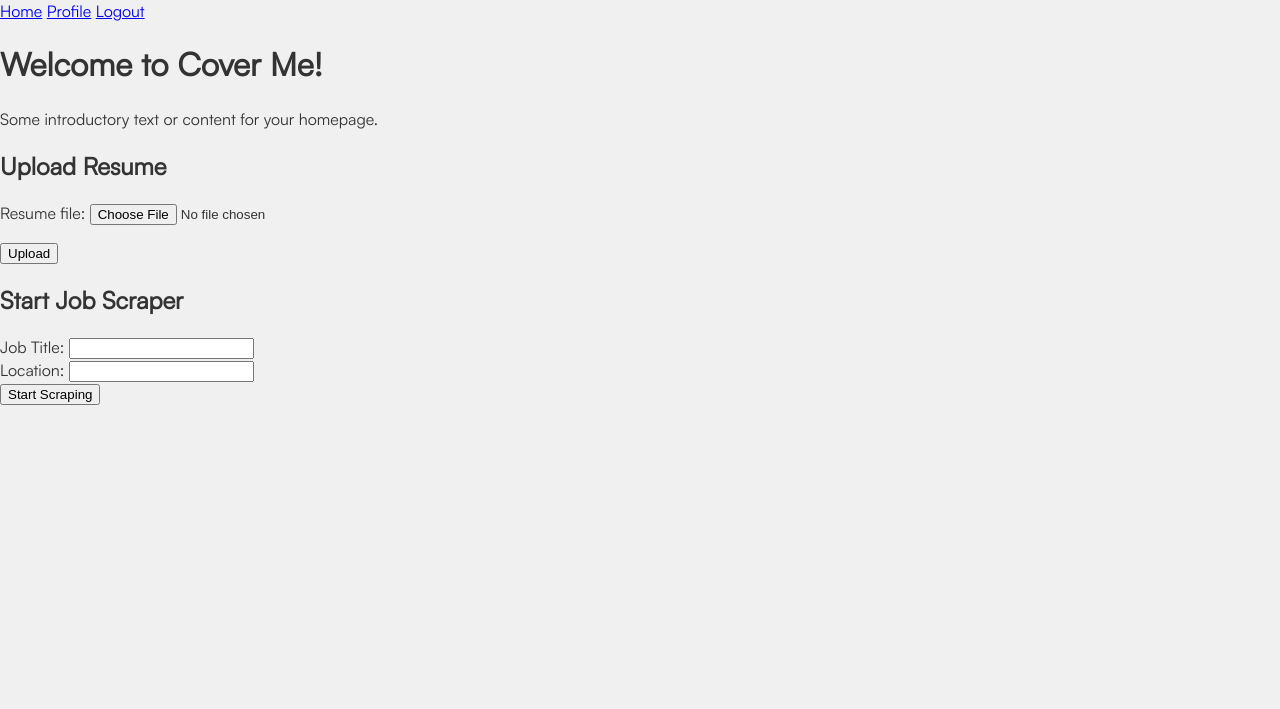
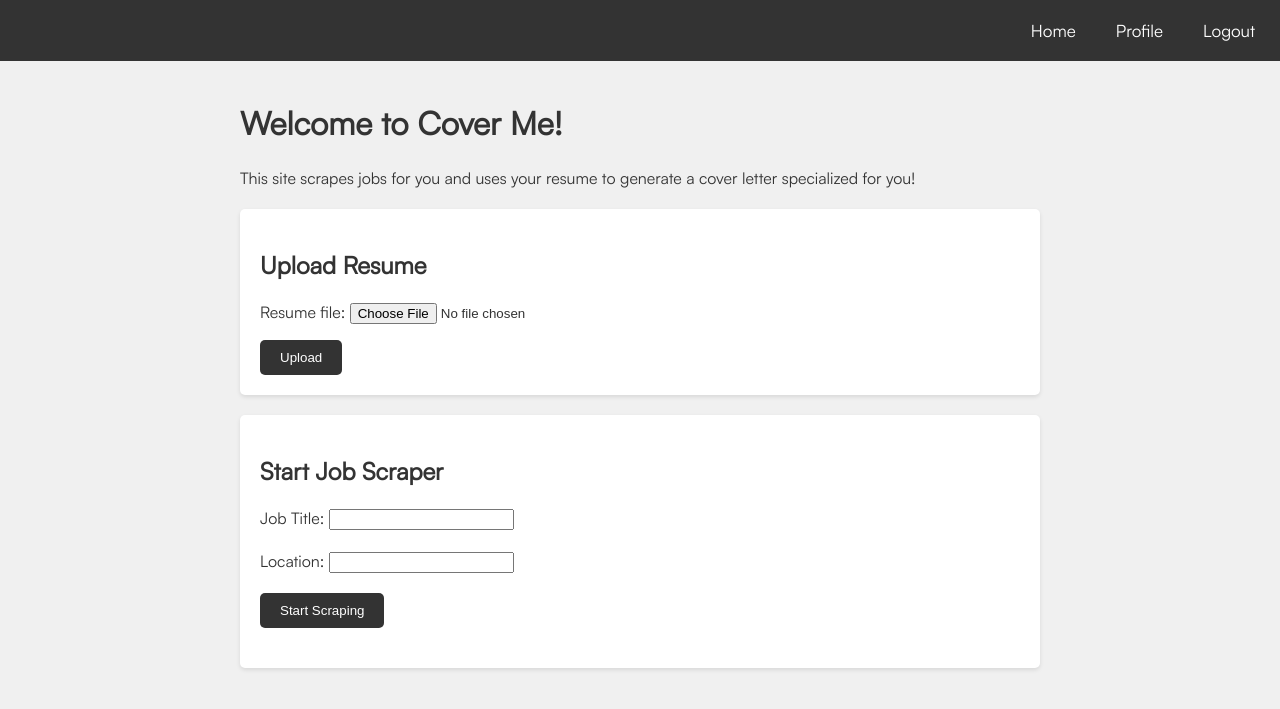
Before and after one commit to AnthonySinitsa/cover-me-resume, a Django app: page / in a window 1280 px wide. Shown: the top 709 px of the page. Run offline with Django 4.2, Linux system fonts and the light colour scheme; the visitor is signed in with stand-in values (Sample User, id 1); parts of the project's set-up code (start-up, migrations or seed data) failed here and were passed over.

Commit message:
styling changes

```diff
--- a/templates/home.html
+++ b/templates/home.html
@@ -1,31 +1,36 @@
 {% extends "base.html" %}
 
 {% block content %}
+<div class="content-container">
     <h1>Welcome to Cover Me!</h1>
-<p>Some introductory text or content for your homepage.</p>
+    <p>This site scrapes jobs for you and uses your resume to generate a cover letter specialized for you!</p>
 
+    <div class="form-container">
         <h2>Upload Resume</h2>
-<form method="post" enctype="multipart/form-data" action="{% url 'home' %}">
+        <form method="post" enctype="multipart/form-data" action="{% url 'home' %}" class="upload-form">
             {% csrf_token %}
             {{ resume_form.as_p }}
-    <button type="submit">Upload</button>
+            <button type="submit" class="btn-upload">Upload</button>
         </form>
+    </div>
 
+    <div class="form-container">
         <h2>Start Job Scraper</h2>
-<form method="post" action="{% url 'home' %}" id="JobSearchForm">
+        <form method="post" action="{% url 'home' %}" id="JobSearchForm" class="search-form">
             {% csrf_token %}
             <input type="hidden" name="job_search" value="1">  <!-- Hidden input to distinguish form submissions -->
-    <div>
+            <div class="form-group">
                 <label for="job_title">Job Title:</label>
                 <input type="text" name="job_title" required>
             </div>
-    <div>
+            <div class="form-group">
                 <label for="location">Location:</label>
                 <input type="text" name="location" required>
             </div>
-    <div>
-        <button type="submit">Start Scraping</button>
+            <div class="form-group">
+                <button type="submit" class="btn-search">Start Scraping</button>
             </div>
         </form>
-
+    </div>
+</div>
 {% endblock %}
--- a/web_app/static/css/styles.css
+++ b/web_app/static/css/styles.css
@@ -13,3 +13,58 @@ body {
   padding: 10px;
   text-align: center;
 }
+
+/* Style for the navigation bar */
+nav {
+  background-color: #333;
+  color: white;
+  padding: 5px;
+  display: flex;
+  justify-content: flex-end;
+}
+
+/* Style for navigation links */
+nav a {
+  color: white;
+  padding: 14px 20px;
+  text-decoration: none;
+  text-align: center;
+  font-size: 17px;
+}
+
+/* Hover effect for navigation links */
+nav a:hover {
+  background-color: #ddd;
+  color: black;
+}
+
+.content-container {
+  max-width: 800px;
+  margin: auto;
+  padding: 20px;
+}
+
+.form-container {
+  background-color: white;
+  padding: 20px;
+  margin: 20px 0;
+  border-radius: 5px;
+  box-shadow: 0 2px 4px rgba(0, 0, 0, 0.1);
+}
+
+.form-group {
+  margin-bottom: 20px;
+}
+
+.btn-upload, .btn-search {
+  background-color: #333;
+  color: white;
+  border: none;
+  padding: 10px 20px;
+  border-radius: 5px;
+  cursor: pointer;
+}
+
+.btn-upload:hover, .btn-search:hover {
+  background-color: #555;
+}
```
Lines whose indentation alone changed are shown as unchanged.
